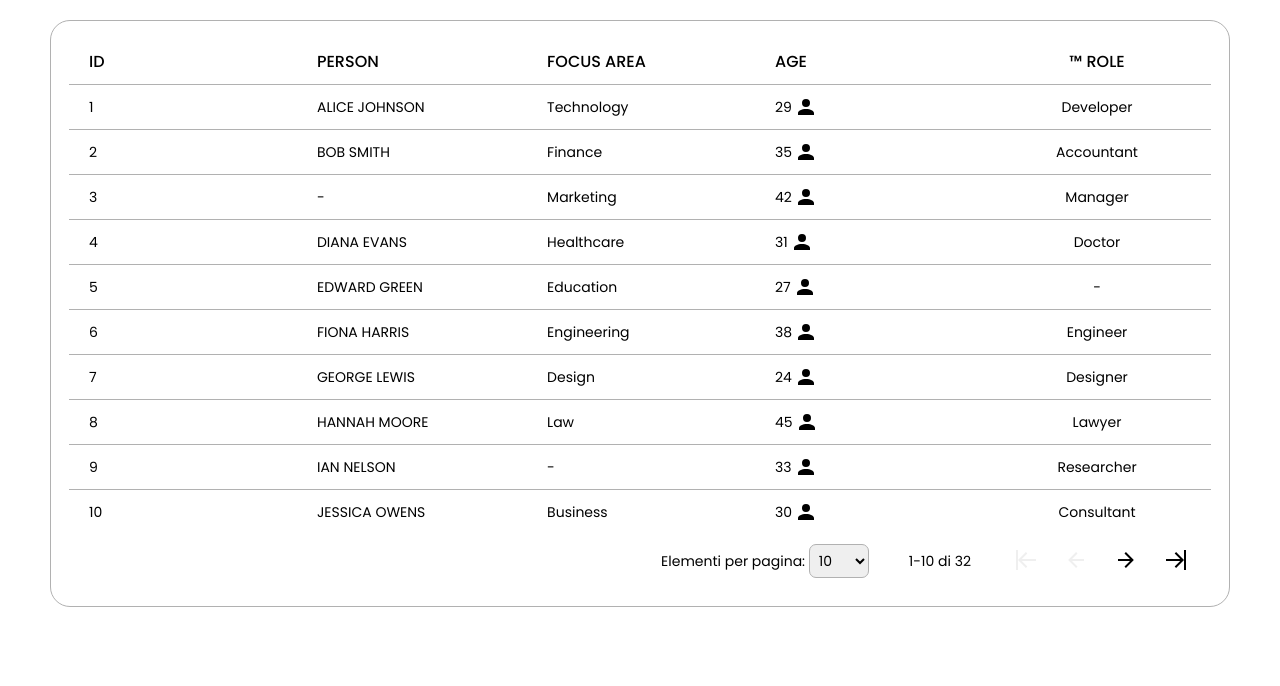
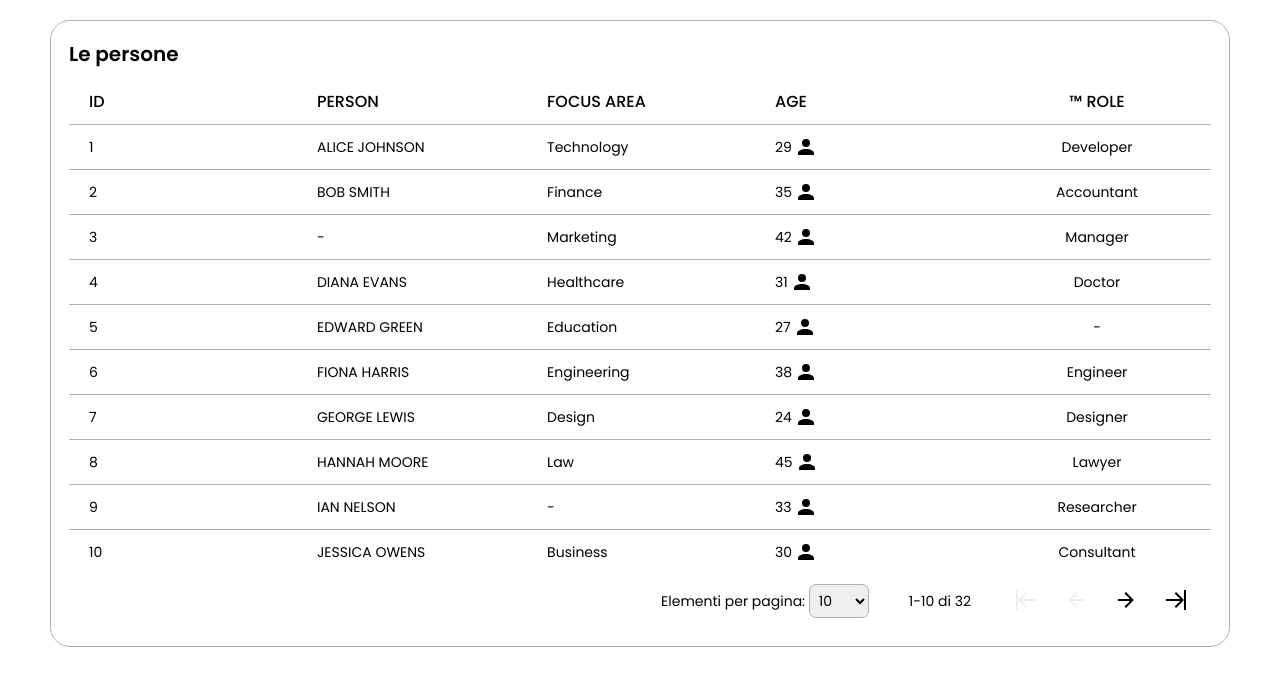
Before and after one commit to Michele-S2001/custom_table, a Nuxt app: page / in a window 1280 px wide. Shown: the top 686 px of the page. Built offline with nearby package versions, Linux system fonts and the light colour scheme.

Commit message:
Added: top side of tableglobal component, with the main header

```diff
--- a/app.vue
+++ b/app.vue
@@ -41,6 +41,7 @@ const headersToTable: Header[] = [
 <template>
   <div class="app_container">
     <TableGlobal
+      title="Le persone"
       :items="itemsToTable"
       :headers="headersToTable"
       :fixedHeader="true"
--- a/components/TableGlobal.vue
+++ b/components/TableGlobal.vue
@@ -2,10 +2,11 @@
 import { mdiArrowCollapseLeft, mdiArrowLeft, mdiArrowRight, mdiArrowCollapseRight } from '@mdi/js';
 
 interface	props {
+  title?: string;
   items?: any[];
   headers: Header[];
-  itemsPerPageOptions?: number[],
-  fixedHeader?: boolean
+  itemsPerPageOptions?: number[];
+  fixedHeader?: boolean;
 }
 
 const p = withDefaults(defineProps<props>(), {
@@ -93,7 +94,10 @@ watch(selectedItemsPerPageOption, () => {
 </script>
 
 <template>
-  <div class="t-main">
+  <article class="t-main">
+    <header class="t-top">
+      <h3 class="t-title" v-if="title">{{ title }}</h3>
+    </header>
     <section class="t-wrapper">
       <table>
         <thead :class="{ 'fixedHeader': fixedHeader }" v-if="headers">
@@ -160,7 +164,7 @@ watch(selectedItemsPerPageOption, () => {
         </button>
       </div>
     </section>
-  </div>
+  </article>
 </template>
 
 <style scoped>
@@ -170,6 +174,14 @@ watch(selectedItemsPerPageOption, () => {
   border: var(--default-table-border);
   border-radius: var(--default-table-border-radius);
   overflow-x: auto;
+
+  .t-top {
+    margin-bottom: 1rem;
+
+    .t-title {
+      font-size: 2rem;
+    }
+  }
 
   .t-wrapper {
     max-height: 550px;
```
